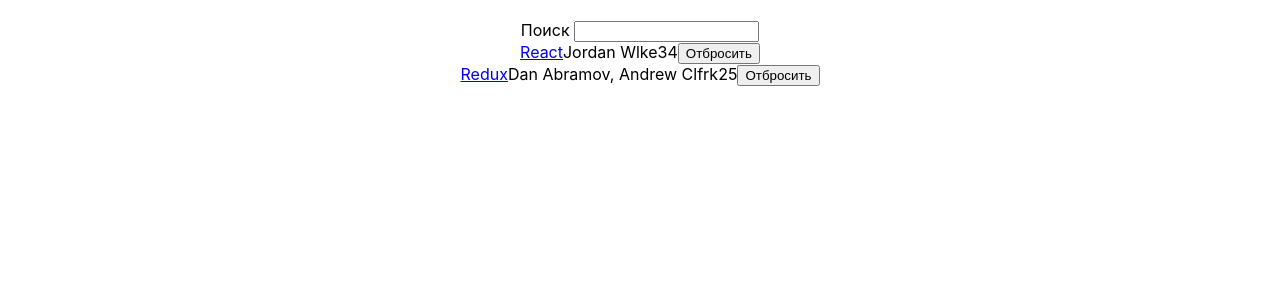
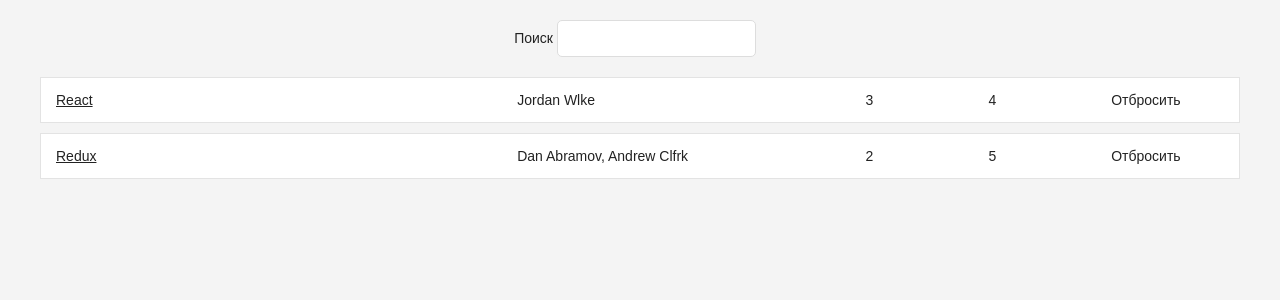
Before and after one commit to RailsReact/hackway, a React (Create React App) app: page / in a window 1280 px wide. Shown: the top 300 px of the page. Built offline with nearby package versions, Linux system fonts and the light colour scheme.

Commit message:
use style

```diff
--- a/src/App.css
+++ b/src/App.css
@@ -1,3 +1,54 @@
-.App {
+.page {
+  margin: 20px;
+}
+.interactions {
   text-align: center;
 }
+.table {
+  margin: 20px 0;
+}
+.table-header {
+  display: flex;
+  line-height: 24px;
+  font-size: 16px;
+  padding: 0 10px;
+  justify-content: space-between;
+}
+.table-empty {
+  margin: 200px;
+  text-align: center;
+  font-size: 16px;
+}
+.table-row {
+  display: flex;
+  line-height: 24px;
+  white-space: nowrap;
+  margin: 10px 0;
+  padding: 10px;
+  background: #ffffff;
+  border: 1px solid #e3e3e3;
+}
+.table-header > span {
+  overflow: hidden;
+  text-overflow: ellipsis;
+  padding: 0 5px;
+}
+.table-row > span {
+  overflow: hidden;
+  text-overflow: ellipsis;
+  padding: 0 5px;
+}
+.button-inline {
+  border-width: 0;
+  background: transparent;
+  color: inherit;
+  text-align: inherit;
+  -webkit-font-smoothing: inherit;
+  padding: 0;
+  font-size: inherit;
+  cursor: pointer;
+}
+  .button-active {
+  border-radius: 0;
+  border-bottom: 1px solid #38BB6C;
+}
--- a/src/App.js
+++ b/src/App.js
@@ -50,13 +50,15 @@
   render(){
     const {searchTerm, list}=this.state
     return (
-      <div className="App">
+      <div className="page">
+        <div className="interactions">
           <Search
             value = {searchTerm}
             onChange = {this.onSearchChange}
           >
             Поиск
           </Search>
+        </div>
         <Table
           list = {list}
           pattern = {searchTerm}
@@ -80,19 +82,35 @@
 }
 
 function Table({list, pattern, onDismiss}){
+  const largeColumn = {
+    width: '40%',
+  };
+  const midColumn = {
+    width: '30%',
+  };
+  const smallColumn = {
+    width: '10%',
+  };
   return (
-    <div>
+    <div className="table">
       {list.filter(isSearched(pattern)).map(item =>
-        <div key={item.objecrsID}>
-          <span>
+        <div key={item.objecrsID} className="table-row">
+          <span style={largeColumn}>
             <a href={item.url}>{item.title}</a>
           </span>
-          <span>{item.author}</span>
-          <span>{item.num_comments}</span>
-          <span>{item.points}</span>
-          <span>
+          <span style={midColumn}>
+            {item.author}
+          </span>
+          <span style={smallColumn}>
+            {item.num_comments}
+          </span>
+          <span style={smallColumn}>
+            {item.points}
+          </span>
+          <span style={smallColumn}>
             <Button
               onClick={() => onDismiss(item.objecrsID)}
+              className = "button-inline"
             >
               Отбросить
             </Button>
--- a/src/index.css
+++ b/src/index.css
@@ -1,13 +1,39 @@
 body {
   margin: 20px;
-  font-family: -apple-system, BlinkMacSystemFont, 'Segoe UI', 'Roboto', 'Oxygen',
-    'Ubuntu', 'Cantarell', 'Fira Sans', 'Droid Sans', 'Helvetica Neue',
-    sans-serif;
-  -webkit-font-smoothing: antialiased;
-  -moz-osx-font-smoothing: grayscale;
+  color: #222;
+  background: #f4f4f4;
+  font: 400 14px CoreSans,  Arial,  sans-serif;
 }
 
-code {
-  font-family: source-code-pro, Menlo, Monaco, Consolas, 'Courier New',
-    monospace;
+a {
+  color: #222;
 }
+a:hover {
+  text-decoration: underline;
+}
+ul, li {
+  list-style: none;
+  padding: 0;
+  margin: 0;
+}
+input {
+  padding: 10px;
+  border-radius: 5px;
+  outline: none;
+  margin-right: 10px;
+  border: 1px solid #dddddd;
+}
+button {
+  padding: 10px;
+  border-radius: 5px;
+  border: 1px solid #dddddd;
+  background: transparent;
+  color: #080808;
+  cursor: pointer;
+}
+button:hover {
+  color: #222;
+}
+*:focus {
+  outline: none;
+}
```
Lines whose indentation alone changed are shown as unchanged.
